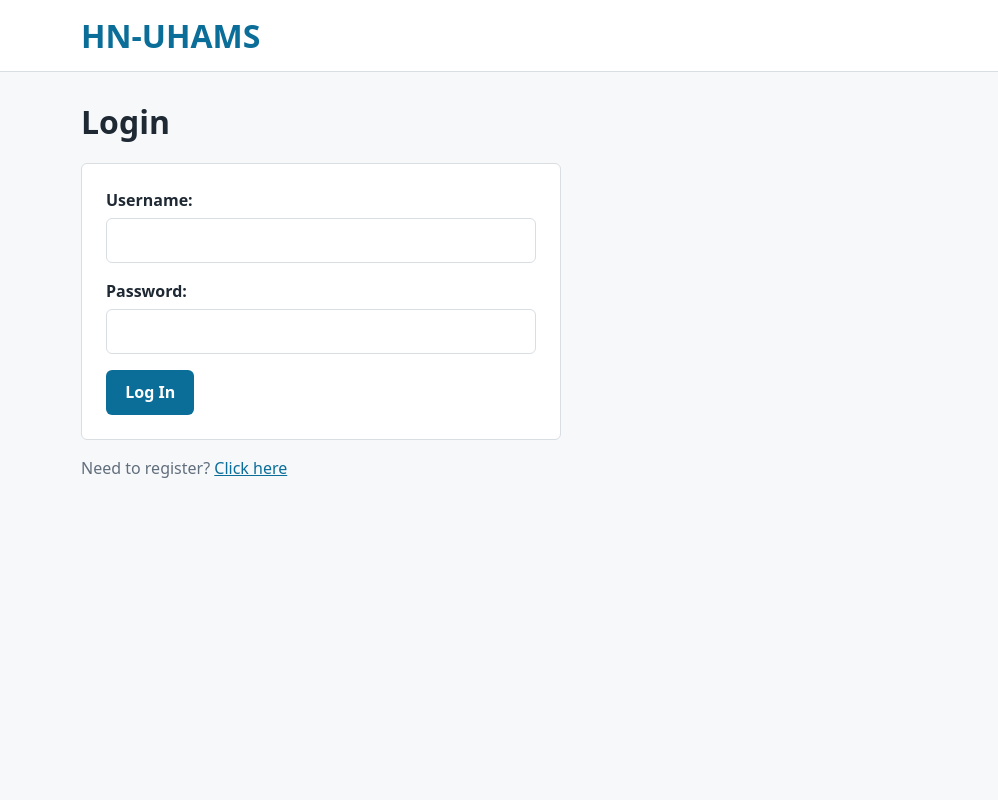
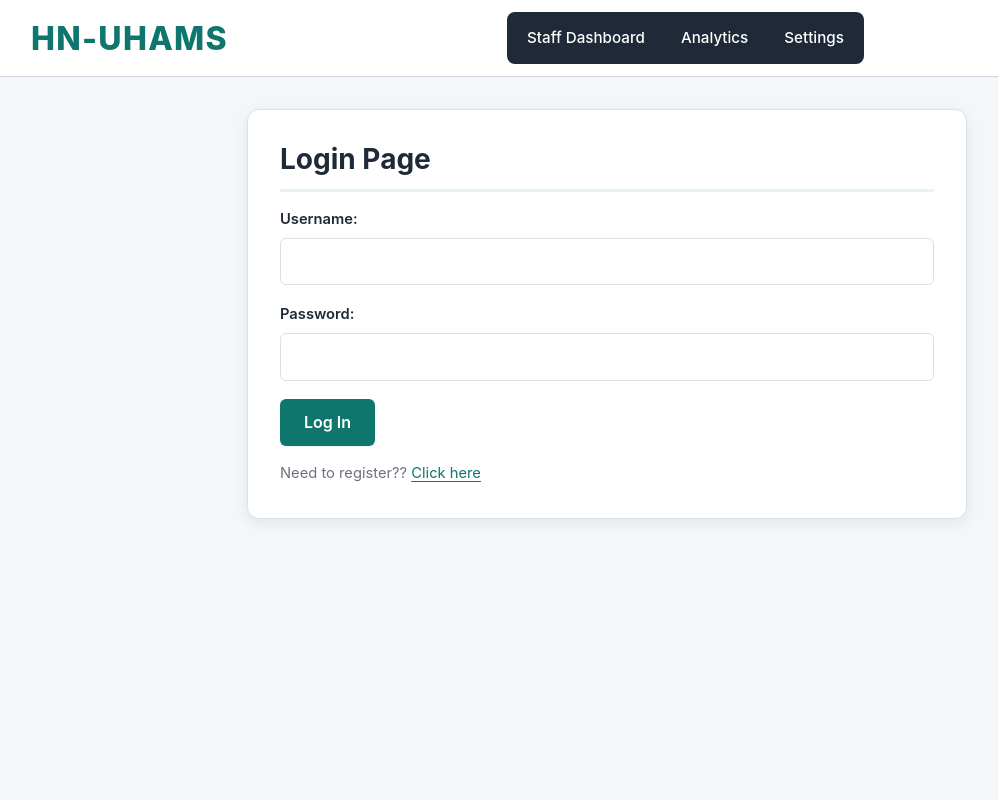
Before and after one commit to sayem-cse-uap/UHAMS_Repo, a Django app: page /login/ in a window 1280 px wide. Shown: the whole page, without its empty margins (33-1031 px from the left). Run offline with Django 5.2, Linux system fonts and the light colour scheme.

Commit message:
fixing things

```diff
--- a/UHAMS/static/css/style.css
+++ b/UHAMS/static/css/style.css
@@ -1,196 +1,327 @@
-/* ===== Design tokens ===== */
+/* ==========================================================================
+   Design tokens
+   ========================================================================== */
 :root {
-    --color-bg: #f7f8fa;
+    --color-primary: #0f766e;
+    --color-primary-dark: #0b5d57;
+    --color-primary-soft: #e6f4f2;
+    --color-nav: #1f2937;
+    --color-nav-hover: #111827;
+    --color-bg: #f4f7f9;
     --color-surface: #ffffff;
-    --color-text: #1f2933;
-    --color-muted: #616e7c;
-    --color-primary: #0b6e99;
-    --color-primary-dark: #084c6b;
-    --color-nav: #333333;
-    --color-nav-hover: #111111;
-    --color-border: #d9dee3;
-    --color-error: #b42318;
-    --color-success: #1a7f37;
-    --radius: 6px;
-    --space: 1rem;
+    --color-text: #1f2937;
+    --color-muted: #6b7280;
+    --color-border: #d9e1e7;
+    --color-danger: #b91c1c;
+    --radius: 8px;
+    --shadow-sm: 0 1px 2px rgba(15, 23, 42, 0.06);
+    --shadow-md: 0 4px 14px rgba(15, 23, 42, 0.08);
+    --font-stack: "Inter", "Segoe UI", system-ui, -apple-system, Roboto,
+        "Helvetica Neue", Arial, sans-serif;
 }
 
-/* ===== Reset & base ===== */
-*,
-*::before,
-*::after {
+/* ==========================================================================
+   Reset & base
+   ========================================================================== */
+* {
+    padding: 0;
     margin: 0;
-    padding: 0;
     box-sizing: border-box;
 }
 
+html {
+    scroll-behavior: smooth;
+}
+
 body {
-    font-family: system-ui, -apple-system, "Segoe UI", Roboto, Arial, sans-serif;
+    min-height: 100vh;
+    font-family: var(--font-stack);
+    font-size: 1rem;
     line-height: 1.6;
     color: var(--color-text);
-    background: var(--color-bg);
+    background-color: var(--color-bg);
+    -webkit-font-smoothing: antialiased;
 }
 
-a { color: var(--color-primary); }
-a:hover { color: var(--color-primary-dark); }
-
-:focus-visible {
-    outline: 3px solid var(--color-primary);
-    outline-offset: 2px;
+img {
+    max-width: 100%;
+    display: block;
 }
 
-/* ===== Accessibility helpers ===== */
-.skip-link {
-    position: absolute;
-    left: -999px;
+a {
+    color: var(--color-primary);
+    text-underline-offset: 3px;
+    transition: color 0.15s ease;
+}
+
+a:hover {
+    color: var(--color-primary-dark);
+}
+
+hr {
+    border: 0;
+    height: 1px;
+    background-color: var(--color-border);
+}
+
+/* ==========================================================================
+   Header / navigation
+   ========================================================================== */
+header {
+    background-color: var(--color-surface);
+    box-shadow: var(--shadow-sm);
+    position: sticky;
     top: 0;
-    background: var(--color-surface);
-    padding: 0.5rem 1rem;
-    z-index: 100;
-}
-.skip-link:focus { left: 0; }
-
-/* ===== Header / navigation ===== */
-.site-header {
-    background: var(--color-surface);
-    border-bottom: 1px solid var(--color-border);
+    z-index: 10;
 }
 
 nav {
     display: flex;
+    justify-content: space-between;
+    align-items: center;
     flex-wrap: wrap;
-    align-items: center;
-    justify-content: space-between;
-    gap: var(--space);
-    max-width: 1100px;
+    gap: 12px 24px;
+    max-width: 1200px;
     margin: 0 auto;
-    padding: 10px 24px;
+    padding: 12px 24px;
 }
 
 .hospital-name {
     text-decoration: none;
     font-size: xx-large;
-    font-weight: 700;
+    font-weight: 800;
+    letter-spacing: 0.04em;
     color: var(--color-primary);
 }
 
-.menu {
-    display: flex;
-    list-style: none;
-    background: var(--color-nav);
-    border-radius: var(--radius);
-    overflow: hidden;
+.hospital-name:hover {
+    color: var(--color-primary-dark);
 }
 
-.menu a {
-    display: block;
-    color: #fff;
-    text-align: center;
-    padding: 14px 16px;
-    text-decoration: none;
+nav ul {
+    list-style-type: none;
+    margin: 0;
+    padding: 4px;
+    display: flex;
+    gap: 4px;
+    overflow: hidden;
+    background-color: var(--color-nav);
+    border-radius: var(--radius);
 }
 
-.menu a:hover,
-.menu a.active {
-    background: var(--color-nav-hover);
-    color: #fff;
+nav ul li {
+    float: left;
+}
+
+nav ul li a {
+    display: block;
+    color: #ffffff;
+    text-align: center;
+    padding: 10px 16px;
+    text-decoration: none;
+    font-size: 0.95rem;
+    font-weight: 500;
+    border-radius: 6px;
+    transition: background-color 0.15s ease;
+}
+
+nav ul li a:hover {
+    background-color: var(--color-nav-hover);
+    color: #ffffff;
 }
 
 .user-profile {
     display: flex;
     align-items: center;
-    gap: 0.5rem;
+    gap: 10px;
+    text-decoration: none;
     font-size: x-large;
+    min-width: 40px;
 }
 
-.user-avatar {
-    width: 32px;
-    height: 32px;
+.user-profile img {
+    width: 36px;
+    height: 36px;
+    object-fit: cover;
     border-radius: 50%;
-    object-fit: cover;
+    border: 2px solid var(--color-primary);
 }
 
-/* ===== Layout ===== */
-main {
-    max-width: 1100px;
-    margin: 0 auto;
-    padding: 24px;
+.user-name {
+    font-size: 1rem;
+    font-weight: 600;
 }
 
-h1 { margin-bottom: var(--space); }
-p  { margin-bottom: 0.75rem; }
-
-/* ===== Messages ===== */
-.messages { list-style: none; margin-bottom: var(--space); }
-.messages li {
-    padding: 0.75rem 1rem;
-    border-radius: var(--radius);
+/* ==========================================================================
+   Main content
+   ========================================================================== */
+main {
+    max-width: 720px;
+    margin: 32px auto;
+    padding: 32px;
+    background-color: var(--color-surface);
     border: 1px solid var(--color-border);
-    background: var(--color-surface);
-    margin-bottom: 0.5rem;
-}
-.messages .success { border-color: var(--color-success); color: var(--color-success); }
-.messages .error   { border-color: var(--color-error);   color: var(--color-error); }
-
-/* ===== Forms ===== */
-.form-card {
-    max-width: 480px;
-    padding: 24px;
-    background: var(--color-surface);
-    border: 1px solid var(--color-border);
-    border-radius: var(--radius);
+    border-radius: 12px;
+    box-shadow: var(--shadow-md);
 }
 
-.form-card p { margin-bottom: var(--space); }
-
-.form-card label {
-    display: block;
-    font-weight: 600;
-    margin-bottom: 0.25rem;
+h1 {
+    font-size: 1.75rem;
+    line-height: 1.25;
+    margin-bottom: 16px;
+    padding-bottom: 12px;
+    border-bottom: 3px solid var(--color-primary-soft);
+    color: var(--color-nav);
 }
 
-.form-card input:not([type="checkbox"]):not([type="radio"]),
-.form-card select,
-.form-card textarea {
-    width: 100%;
-    padding: 0.55rem 0.7rem;
-    font: inherit;
-    border: 1px solid var(--color-border);
-    border-radius: var(--radius);
+main p {
+    margin-bottom: 12px;
 }
 
-.form-card .helptext { display: block; font-size: 0.85rem; color: var(--color-muted); }
-.form-card .errorlist { list-style: none; color: var(--color-error); font-size: 0.9rem; }
+main > a {
+    display: inline-block;
+    margin-top: 4px;
+    font-weight: 600;
+}
 
-.form-footer { margin-top: var(--space); color: var(--color-muted); }
+/* ==========================================================================
+   Forms
+   ========================================================================== */
+form {
+    display: flex;
+    flex-direction: column;
+    gap: 4px;
+}
 
-/* ===== Buttons ===== */
+form p {
+    display: flex;
+    flex-direction: column;
+    gap: 6px;
+    margin-bottom: 14px;
+}
+
+label {
+    font-weight: 600;
+    font-size: 0.92rem;
+}
+
+input[type="text"],
+input[type="email"],
+input[type="password"],
+input[type="number"],
+input[type="tel"],
+input[type="date"],
+input[type="time"],
+input[type="url"],
+select,
+textarea {
+    width: 100%;
+    padding: 10px 12px;
+    font: inherit;
+    color: var(--color-text);
+    background-color: #ffffff;
+    border: 1px solid var(--color-border);
+    border-radius: 6px;
+    transition: border-color 0.15s ease, box-shadow 0.15s ease;
+}
+
+textarea {
+    min-height: 110px;
+    resize: vertical;
+}
+
+input:focus,
+select:focus,
+textarea:focus {
+    outline: none;
+    border-color: var(--color-primary);
+    box-shadow: 0 0 0 3px rgba(15, 118, 110, 0.2);
+}
+
+input[type="checkbox"],
+input[type="radio"] {
+    accent-color: var(--color-primary);
+}
+
+.helptext,
+form p span.helptext {
+    font-size: 0.82rem;
+    color: var(--color-muted);
+}
+
+.errorlist {
+    list-style: none;
+    background: none;
+    overflow: visible;
+    color: var(--color-danger);
+    font-size: 0.85rem;
+}
+
 button,
-.btn {
-    display: inline-block;
-    padding: 0.6rem 1.2rem;
+input[type="submit"] {
+    align-self: flex-start;
+    padding: 11px 24px;
     font: inherit;
     font-weight: 600;
-    color: #fff;
-    background: var(--color-primary);
+    color: #ffffff;
+    background-color: var(--color-primary);
     border: 0;
-    border-radius: var(--radius);
-    text-decoration: none;
+    border-radius: 6px;
     cursor: pointer;
+    box-shadow: var(--shadow-sm);
+    transition: background-color 0.15s ease, transform 0.05s ease;
 }
+
 button:hover,
-.btn:hover { background: var(--color-primary-dark); color: #fff; }
-button:disabled { opacity: 0.6; cursor: not-allowed; }
+input[type="submit"]:hover {
+    background-color: var(--color-primary-dark);
+}
 
-.btn-secondary { background: var(--color-nav); }
-.btn-secondary:hover { background: var(--color-nav-hover); }
+button:active,
+input[type="submit"]:active {
+    transform: translateY(1px);
+}
 
-.link-list { list-style: none; }
-.link-list li { margin-bottom: 0.5rem; }
+button:focus-visible,
+a:focus-visible {
+    outline: 3px solid rgba(15, 118, 110, 0.4);
+    outline-offset: 2px;
+}
 
-/* ===== Responsive ===== */
+.form-note {
+    display: block;
+    margin: 12px 0 0;
+    color: var(--color-muted);
+    font-size: 0.92rem;
+}
+
+/* ==========================================================================
+   Responsive
+   ========================================================================== */
 @media (max-width: 640px) {
-    nav { flex-direction: column; align-items: flex-start; padding: 10px 16px; }
-    .menu { width: 100%; flex-direction: column; }
-    main { padding: 16px; }
+    nav {
+        padding: 10px 16px;
+        justify-content: center;
+    }
+
+    nav ul {
+        width: 100%;
+        justify-content: center;
+        flex-wrap: wrap;
+    }
+
+    main {
+        margin: 16px;
+        padding: 20px;
+    }
+
+    h1 {
+        font-size: 1.4rem;
+    }
+
+    button,
+    input[type="submit"] {
+        width: 100%;
+        align-self: stretch;
+    }
 }
--- a/UHAMS/static/js/main.js
+++ /dev/null
@@ -1,27 +0,0 @@
-"use strict";
-
-document.addEventListener("DOMContentLoaded", () => {
-    // Highlight the nav link that matches the current page.
-    const currentPath = window.location.pathname;
-    document.querySelectorAll(".menu a[href]").forEach((link) => {
-        const href = link.getAttribute("href");
-        if (href && href !== "#" && href === currentPath) {
-            link.classList.add("active");
-            link.setAttribute("aria-current", "page");
-        }
-    });
-
-    // Prevent accidental double-submits on forms.
-    document.querySelectorAll("form").forEach((form) => {
-        form.addEventListener("submit", () => {
-            const button = form.querySelector('button[type="submit"]');
-            if (button) {
-                // Defer so the form data is still submitted before disabling.
-                setTimeout(() => {
-                    button.disabled = true;
-                    button.textContent = "Please wait…";
-                }, 0);
-            }
-        });
-    });
-});
--- a/UHAMS/templates/base.html
+++ b/UHAMS/templates/base.html
@@ -1,51 +1,40 @@
-{% load static %}<!DOCTYPE html>
+{% load static %}
+
+<!DOCTYPE html>
 <html lang="en">
 <head>
     <meta charset="UTF-8">
-    <meta name="viewport" content="width=device-width, initial-scale=1">
-    <title>{% block title %}UHAMS{% endblock %} | HN-UHAMS</title>
+    <meta name="viewport" content="width=device-width, initial-scale=1.0">
+    <title>{% block title %}title here, replace it in the child file {% endblock %}</title>
     <link rel="stylesheet" href="{% static 'css/style.css' %}">
-    {% block extra_head %}{% endblock %}
 </head>
 <body>
-    <a class="skip-link" href="#main-content">Skip to main content</a>
-
-    <header class="site-header">
-        <nav aria-label="Main navigation">
+    <header>
+        <nav>
             <a href="{% url 'home' %}" class="hospital-name">HN-UHAMS</a>
 
-            {% if logged_in_user %}
             <ul class="menu">
                 <li><a href="{% url 'staff-dashboard' %}">Staff Dashboard</a></li>
                 <li><a href="#">Analytics</a></li>
                 <li><a href="#">Settings</a></li>
             </ul>
-            {% endif %}
 
             <div class="user-profile">
-                {% if logged_in_user %}
-                <img class="user-avatar"
-                     src="{% static 'images/horse-profile-pic.jpg' %}"
-                     alt="Profile picture of {{ logged_in_user.username }}"
-                     width="32" height="32">
+            {% if logged_in_user %}
+                <img src="{% static 'images/horse-profile-pic.jpg' %}" width="20px">
                 <span class="user-name">{{ logged_in_user.username }}</span>
-                {% endif %}
+            {% endif %}
             </div>
         </nav>
     </header>
 
-    <main id="main-content">
-        {% if messages %}
-        <ul class="messages">
-            {% for message in messages %}
-            <li class="{{ message.tags }}">{{ message }}</li>
-            {% endfor %}
-        </ul>
-        {% endif %}
-
-        {% block content %}{% endblock %}
+    <hr>
+    <main>
+        {% block content %}
+        content here, replace it with page's content
+        {% endblock %}
     </main>
 
-    <script src="{% static 'js/main.js' %}" defer></script>
+    <script src="{% static 'js/main.js' %}"></script>
 </body>
 </html>
--- a/UHAMS/templates/login.html
+++ b/UHAMS/templates/login.html
@@ -1,13 +1,14 @@
 {% extends 'base.html' %}
 
-{% block title %}Login{% endblock %}
+{% block title %} Login Page {% endblock %}
 
 {% block content %}
-    <h1>Login</h1>
-    <form method="post" class="form-card">
-        {% csrf_token %}
-        {{ form.as_p }}
-        <button type="submit">Log In</button>
+    <h1>Login Page</h1>
+    <form method="post">
+      {% csrf_token %}
+      {{ form.as_p }}
+      <button type="submit">Log In</button>
+      <p class="form-note">Need to register?? <a href="{% url 'register_new_user' %}">Click here</a></p>
+
     </form>
-    <p class="form-footer">Need to register? <a href="{% url 'register_new_user' %}">Click here</a></p>
 {% endblock %}
--- a/UHAMS/templates/partials/dashboard-welcome.html
+++ /dev/null
@@ -1,4 +0,0 @@
-{# Shared dashboard body. Usage: {% include 'partials/dashboard-welcome.html' with role='Doctor' %} #}
-<h1>{{ role }} Dashboard{% if logged_in_user %}, {{ logged_in_user.username }}{% endif %}</h1>
-<p>Welcome to UHAMS. We are still in development, but welcome anyway.</p>
-<a class="btn btn-secondary" href="{% url 'logout' %}">Logout</a>
--- a/UHAMS/templates/patients-templates/patient-dashboard.html
+++ b/UHAMS/templates/patients-templates/patient-dashboard.html
@@ -1,7 +1,9 @@
 {% extends 'base.html' %}
 
-{% block title %}Patient Dashboard{% endblock %}
+{% block title %} UHAMS - Patient Dashboard {% endblock %}
 
 {% block content %}
-    {% include 'partials/dashboard-welcome.html' with role='Patient' %}
+    <h1>Patient Dashboard Page, {{ logged_in_user.username }}</h1>
+    <p> Welecome to UHAMS, we are still in development though.. but welcome anyways.</p>
+    <a href="{% url 'logout' %}">Logout</a>
 {% endblock %}
```
Also changed, not shown: UHAMS/templates/doctors-templates/doctor-dashboard.html (+5 -2 lines), UHAMS/templates/doctors-templates/register-doctor.html (+7 -2 lines), UHAMS/templates/drivers-templates/driver-dashboard.html (+5 -2 lines), UHAMS/templates/drivers-templates/register-driver.html (+7 -2 lines), UHAMS/templates/home.html (+4 -5 lines), UHAMS/templates/partials/register-form.html (deleted, +0 -7 lines), UHAMS/templates/patients-templates/register-patient.html (+7 -2 lines), UHAMS/templates/register.html (+7 -9 lines), UHAMS/templates/staffs-templates/register-staff.html (+7 -2 lines), UHAMS/templates/staffs-templates/staff-dashboard.html (+5 -2 lines), UHAMS/db.sqlite3, UHAMS/static/images/horse-profile-pic.jpg, 1 other file.
